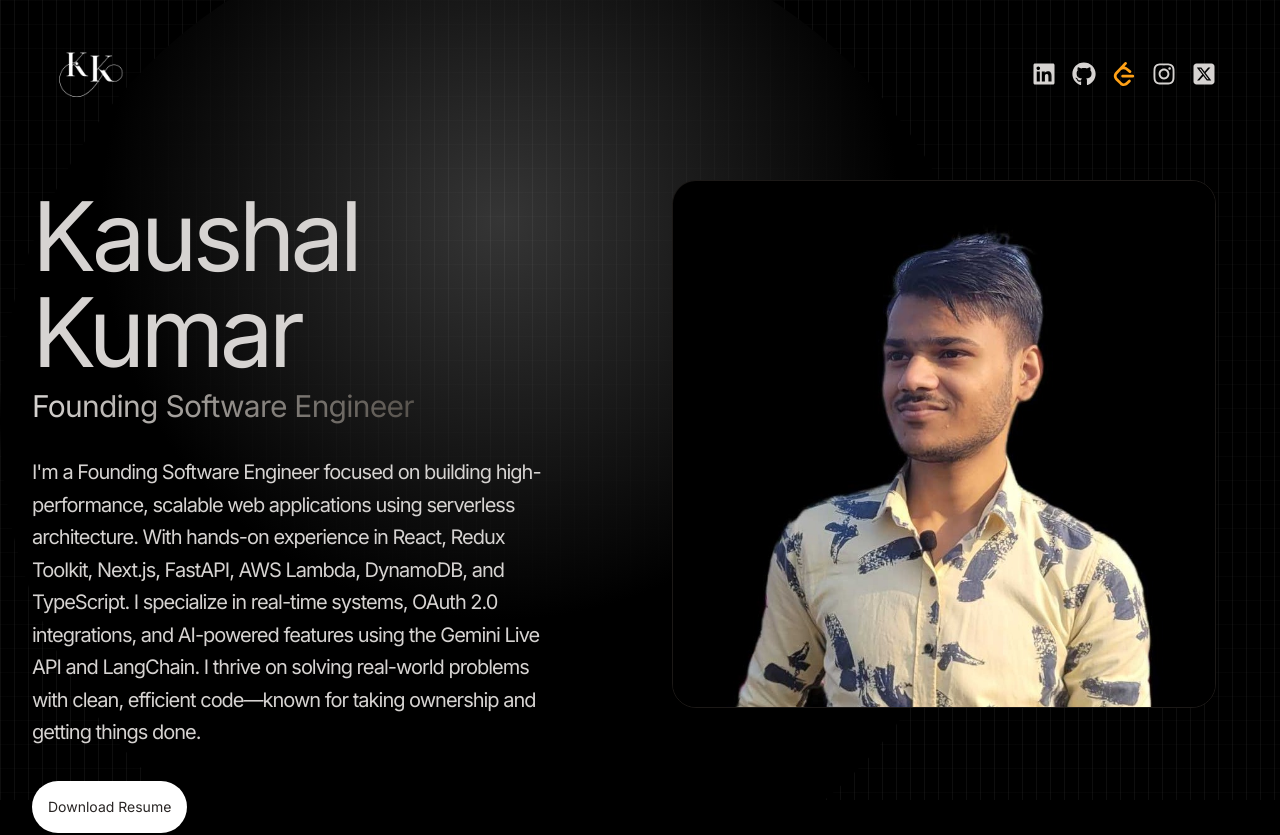
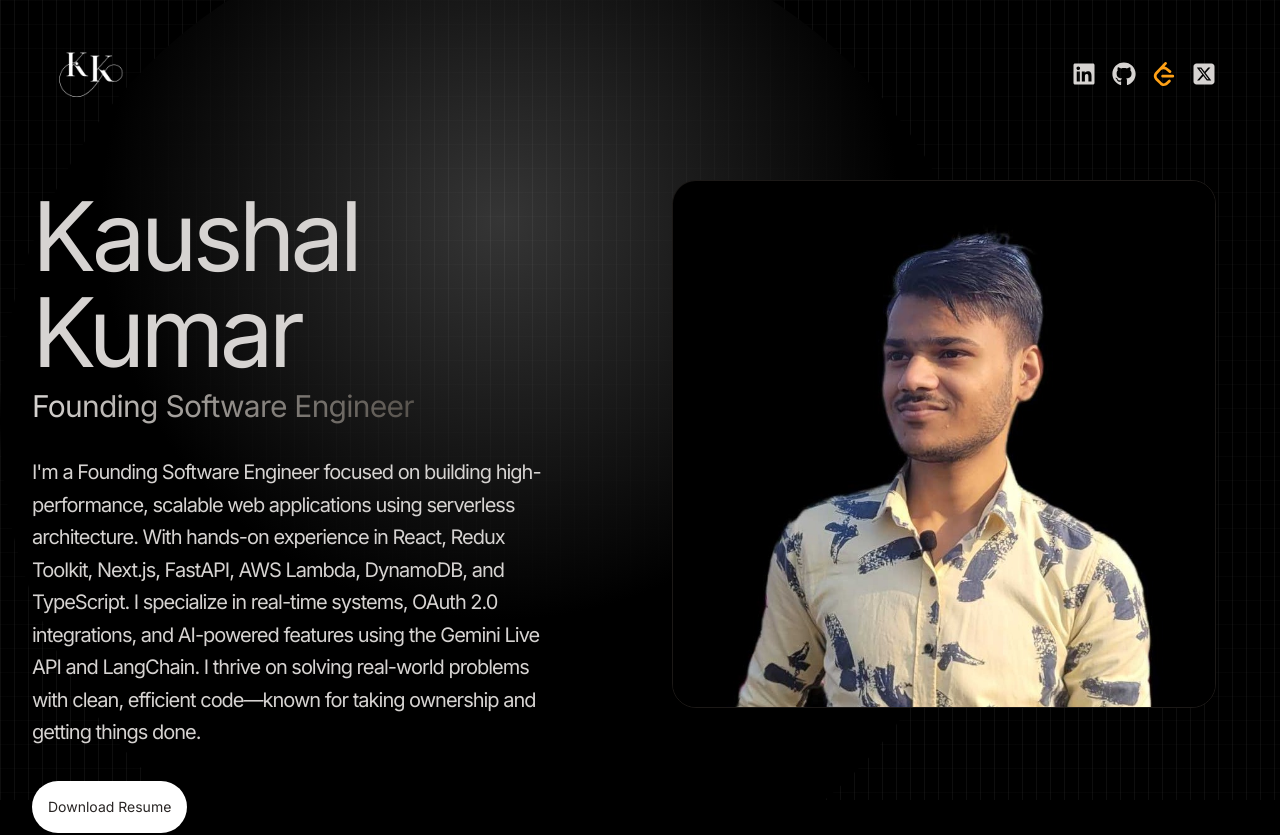
Before and after one commit to kaushalkrsna1602/kaushal-kumar, a React (Vite) app: page / in a window 1280 px wide. Shown: the top 835 px of the page. Built offline with nearby package versions, Linux system fonts and the light colour scheme.

Commit message:
removed instagram (#2)

```diff
--- a/src/components/Navbar.jsx
+++ b/src/components/Navbar.jsx
@@ -1,6 +1,6 @@
 import React from 'react'
 import logo from "../assets/logo.png"
-import { FaGithub, FaInstagram, FaLinkedin } from 'react-icons/fa'
+import { FaGithub, FaLinkedin } from 'react-icons/fa'
 import { FaSquareXTwitter } from 'react-icons/fa6'
 import { SiLeetcode } from 'react-icons/si'
 
@@ -32,12 +32,6 @@ const Navbar = () => {
                     className='text-[#FFA116] hover:text-[#FFB84D] transition-colors'>
                     <SiLeetcode />
                 </a>
-                <a href='https://www.instagram.com/kaushalkrsna/'
-                    target='_blank'
-                    rel='noopener noreferrer'
-                    aria-label='Instagram'>
-                    <FaInstagram />
-                </a>
                 <a href='https://x.com/Kaushalkrsna'
                     target='_blank'
                     rel='noopener noreferrer'
```
